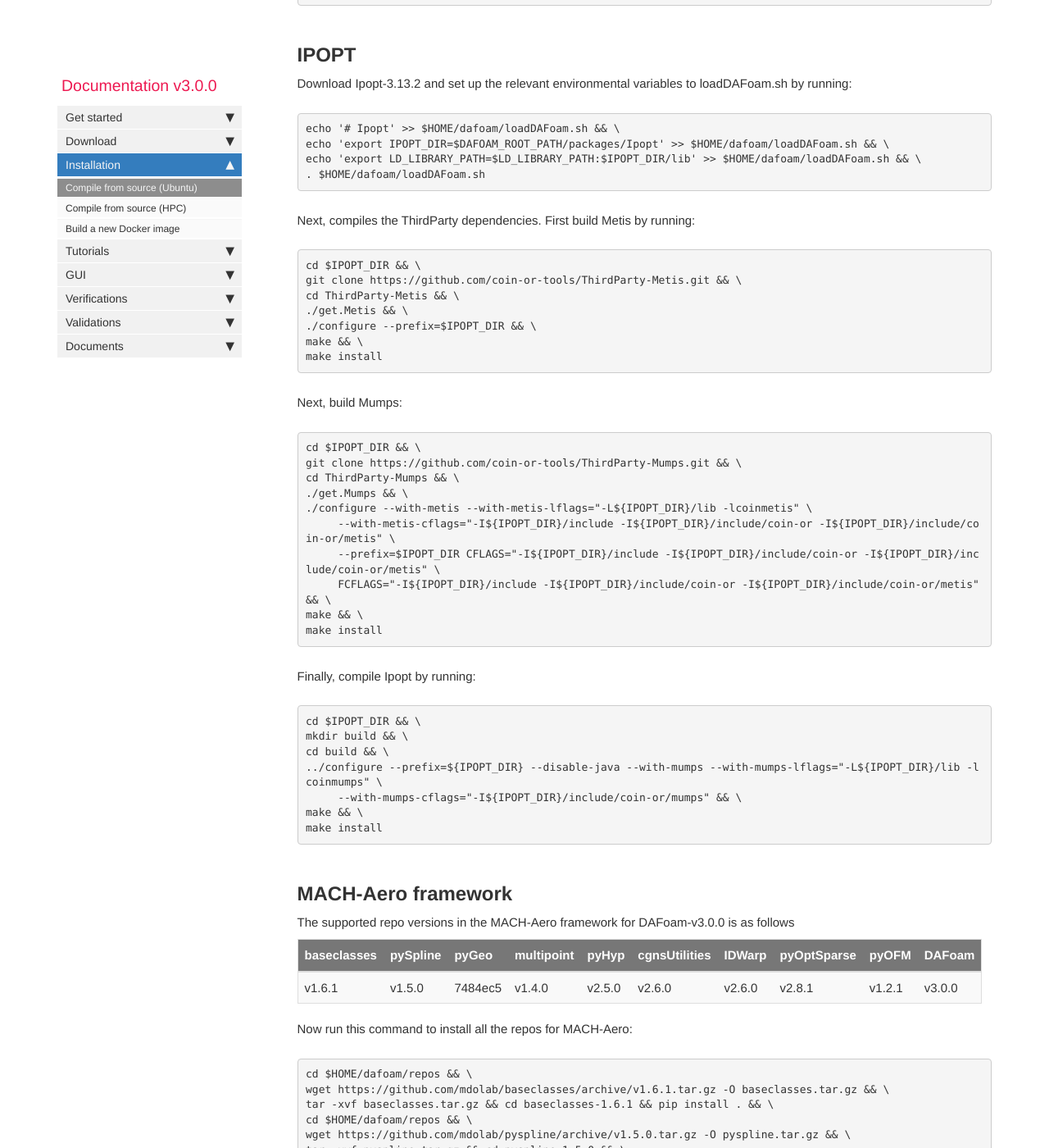
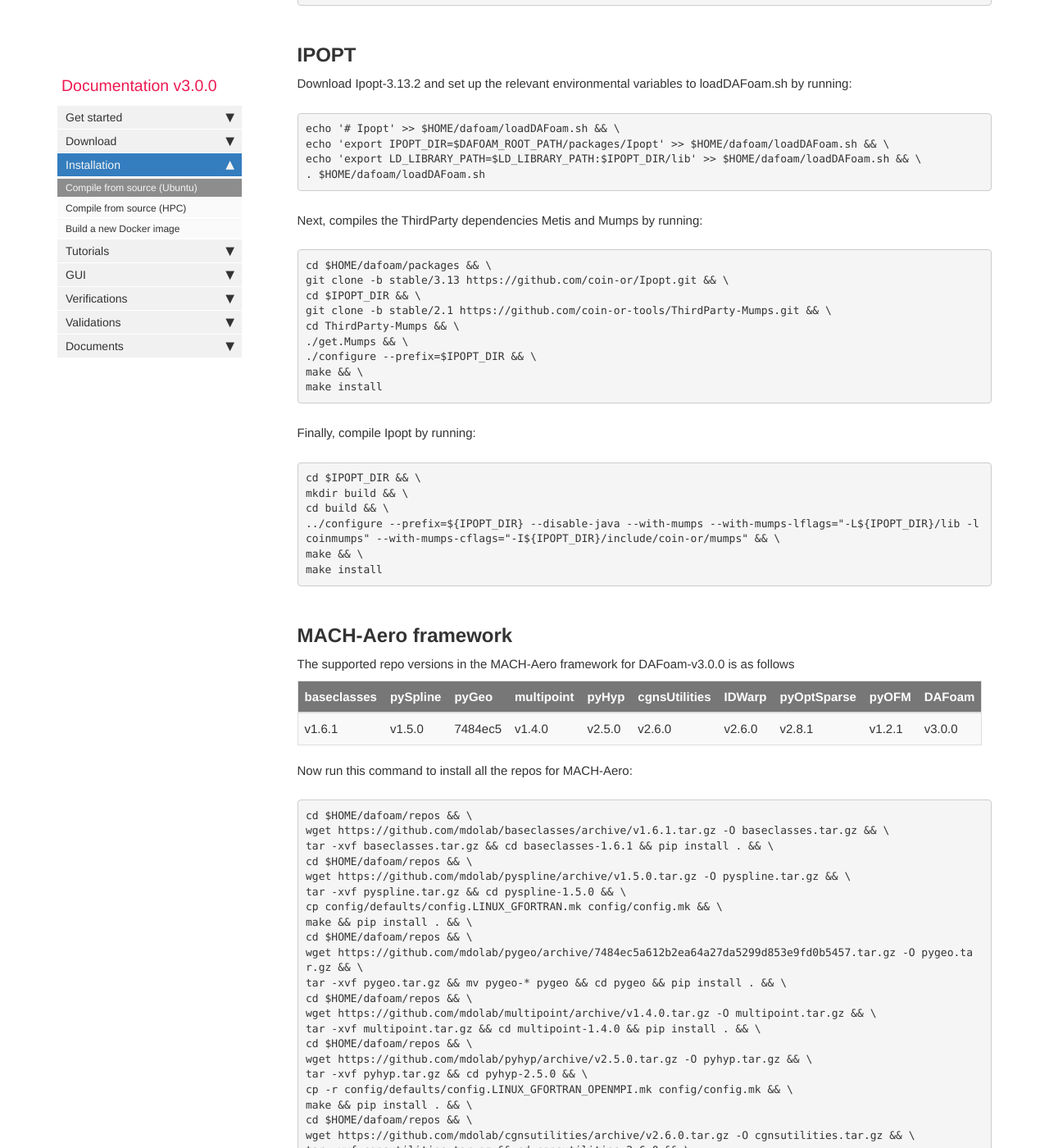
Before and after one commit to DAFoam/DAFoam.github.io, a Jekyll site: the page built from pages/mydoc/mydoc_installation_source.md, in a window 1280 px wide and 1400 px high, scrolled down 3905 px. Shown: the whole window at 82% size. Built offline with Jekyll 4.4.1, drawn with Linux system fonts in a browser that asks for light colours; comment, search, counter and statistics services are not loaded.

Commit message:
content update

```diff
--- a/pages/mydoc/mydoc_installation_source.md
+++ b/pages/mydoc/mydoc_installation_source.md
@@ -173,29 +173,16 @@ echo 'export LD_LIBRARY_PATH=$LD_LIBRARY_PATH:$IPOPT_DIR/lib' >> $HOME/dafoam/lo
 . $HOME/dafoam/loadDAFoam.sh
 </pre>
 
-Next, compiles the ThirdParty dependencies. First build Metis by running:
+Next, compiles the ThirdParty dependencies Metis and Mumps by running:
 
 <pre>
+cd $HOME/dafoam/packages && \
+git clone -b stable/3.13 https://github.com/coin-or/Ipopt.git && \
 cd $IPOPT_DIR && \
-git clone https://github.com/coin-or-tools/ThirdParty-Metis.git && \
-cd ThirdParty-Metis && \
-./get.Metis && \
-./configure --prefix=$IPOPT_DIR && \
-make && \
-make install
-</pre>
-
-Next, build Mumps:
-
-<pre>
-cd $IPOPT_DIR && \
-git clone https://github.com/coin-or-tools/ThirdParty-Mumps.git && \
+git clone -b stable/2.1 https://github.com/coin-or-tools/ThirdParty-Mumps.git && \
 cd ThirdParty-Mumps && \
 ./get.Mumps && \
-./configure --with-metis --with-metis-lflags="-L${IPOPT_DIR}/lib -lcoinmetis" \
-     --with-metis-cflags="-I${IPOPT_DIR}/include -I${IPOPT_DIR}/include/coin-or -I${IPOPT_DIR}/include/coin-or/metis" \
-     --prefix=$IPOPT_DIR CFLAGS="-I${IPOPT_DIR}/include -I${IPOPT_DIR}/include/coin-or -I${IPOPT_DIR}/include/coin-or/metis" \
-     FCFLAGS="-I${IPOPT_DIR}/include -I${IPOPT_DIR}/include/coin-or -I${IPOPT_DIR}/include/coin-or/metis"  && \
+./configure --prefix=$IPOPT_DIR && \
 make && \
 make install
 </pre>
@@ -206,8 +193,7 @@ Finally, compile Ipopt by running:
 cd $IPOPT_DIR && \
 mkdir build && \
 cd build && \
-../configure --prefix=${IPOPT_DIR} --disable-java --with-mumps --with-mumps-lflags="-L${IPOPT_DIR}/lib -lcoinmumps" \
-     --with-mumps-cflags="-I${IPOPT_DIR}/include/coin-or/mumps" && \
+../configure --prefix=${IPOPT_DIR} --disable-java --with-mumps --with-mumps-lflags="-L${IPOPT_DIR}/lib -lcoinmumps" --with-mumps-cflags="-I${IPOPT_DIR}/include/coin-or/mumps" && \
 make && \
 make install
 </pre>
```
